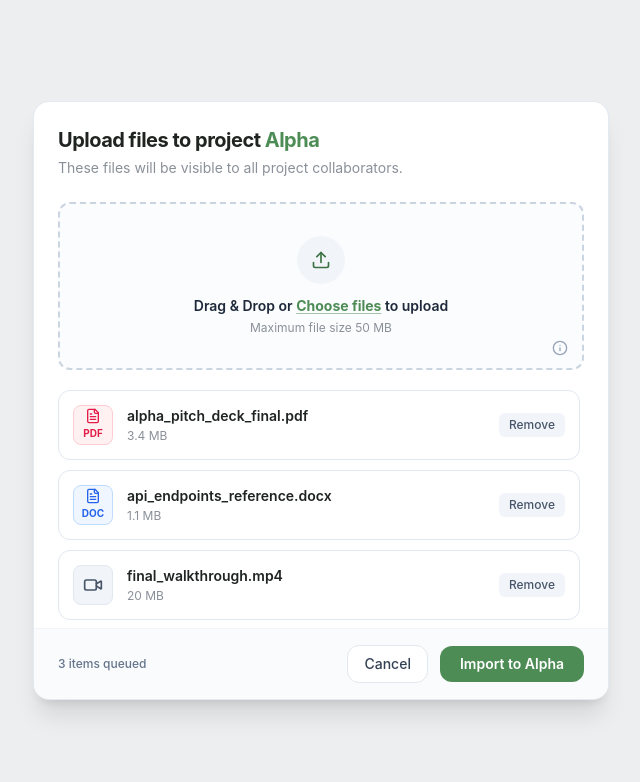
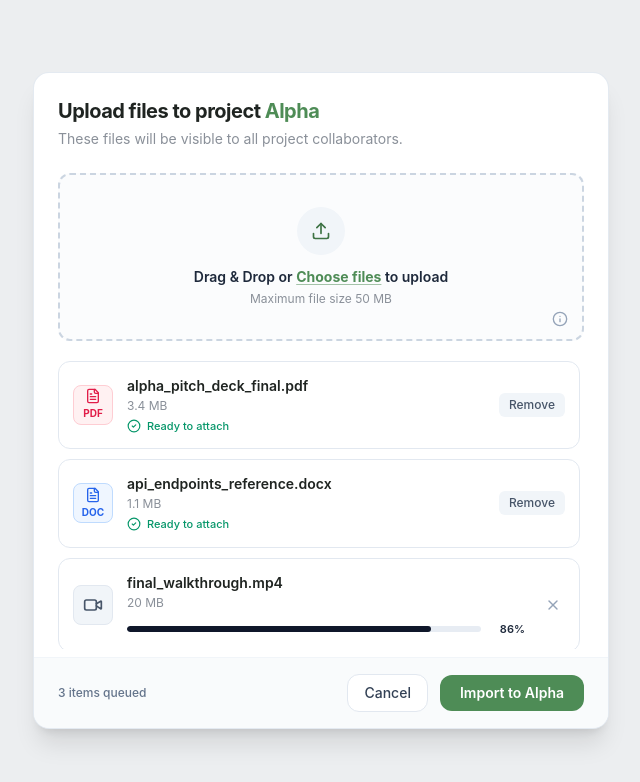
Before and after one commit to ducdung196qtr/beplus-drag-drop-upload, a Next.js app: page / in a window 1280 px wide. Shown: the top 782 px of the page, without its empty margins (319-959 px from the left). Built offline with nearby package versions, Linux system fonts and the light colour scheme.

Commit message:
fix(ui): show realistic progress bar on uploading card per Robert Kreft spec

```diff
--- a/src/app/page.tsx
+++ b/src/app/page.tsx
@@ -85,10 +85,15 @@ export default function UploadModalPage() {
   }, [files]);
 
   // Simulate progress for files that are 'uploading'
+  // final_walkthrough.mp4 starts at 86% matching Robert Kreft screenshot
   useEffect(() => {
     const interval = setInterval(() => {
       setFiles(prevFiles =>
         prevFiles.map(item => {
+          // Keep item f-3 at 86% unless user dropped new files
+          if (item.id === 'f-3') {
+            return item;
+          }
           if (item.status === 'uploading' && item.progress < 100) {
             const nextProgress = Math.min(100, item.progress + Math.floor(Math.random() * 8) + 4);
             return {
@@ -392,18 +397,23 @@ export default function UploadModalPage() {
                         {formatFileSize(item.size)}
                       </p>
 
-                      {/* Progress Bar for files uploading */}
-                      {item.status === 'uploading' && (
-                        <div className="mt-2 flex items-center gap-3">
-                          <div className="flex-1 bg-slate-100 rounded-full h-1.5 overflow-hidden">
+                      {/* Progress Bar (matching Robert Kreft design for uploading file) */}
+                      {item.status === 'uploading' ? (
+                        <div className="mt-2.5 flex items-center gap-3">
+                          <div className="flex-1 bg-slate-200/80 rounded-full h-1.5 overflow-hidden">
                             <div
                               className="bg-slate-900 h-full rounded-full transition-all duration-300 ease-out"
                               style={{ width: `${item.progress}%` }}
                             />
                           </div>
-                          <span className="text-[11px] font-semibold text-slate-700 min-w-[32px] text-right">
+                          <span className="text-[11px] font-semibold text-slate-800 min-w-[32px] text-right">
                             {item.progress}%
                           </span>
+                        </div>
+                      ) : (
+                        <div className="mt-1 flex items-center gap-1.5 text-[11px] text-emerald-600 font-medium">
+                          <CheckCircle2 className="w-3.5 h-3.5" />
+                          <span>Ready to attach</span>
                         </div>
                       )}
                     </div>
```
